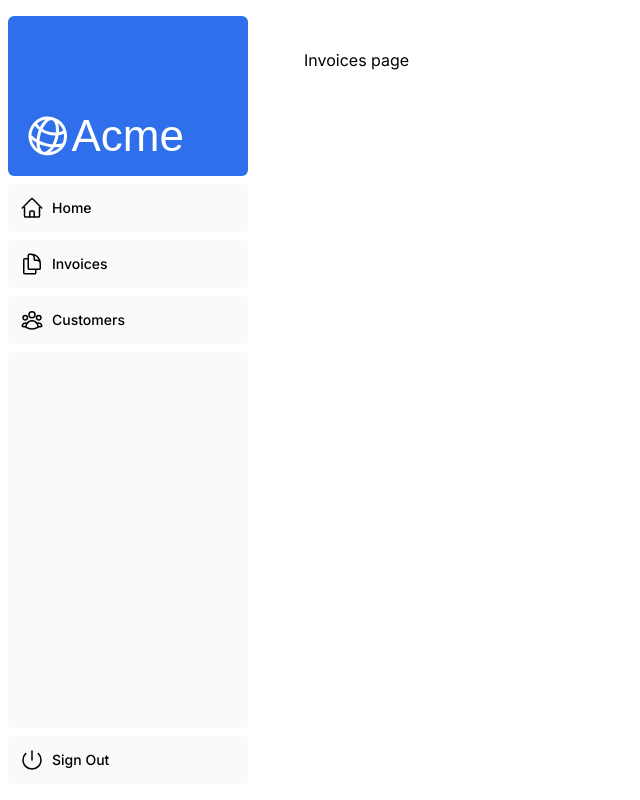
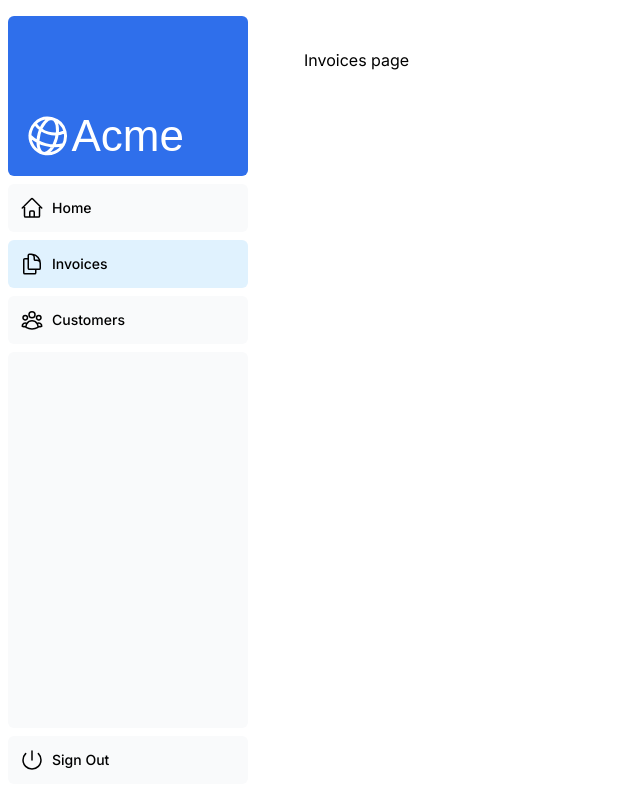
Before and after one commit to russlandy/first-next, a Next.js app: page /dashboard/invoices in a window 1280 px wide. Shown: the whole page, without its empty margins (0-640 px from the left). Built offline with nearby package versions, Linux system fonts and the light colour scheme; a web font is replaced by a local one.

Commit message:
add styles and links

```diff
--- a/app/ui/dashboard/nav-links.tsx
+++ b/app/ui/dashboard/nav-links.tsx
@@ -1,8 +1,13 @@
+'use client';
+
 import {
   UserGroupIcon,
   HomeIcon,
   DocumentDuplicateIcon,
 } from '@heroicons/react/24/outline';
+import Link from 'next/link';
+import { usePathname } from 'next/navigation';
+import clsx from 'clsx';
 
 // Map of links to display in the side navigation.
 // Depending on the size of the application, this would be stored in a database.
@@ -17,19 +22,23 @@
 ];
 
 export default function NavLinks() {
+  const pathname = usePathname();
   return (
     <>
       {links.map((link) => {
         const LinkIcon = link.icon;
         return (
-          <a
+          <Link
             key={link.name}
             href={link.href}
-            className="flex h-[48px] grow items-center justify-center gap-2 rounded-md bg-gray-50 p-3 text-sm font-medium hover:bg-sky-100 hover:text-blue-600 md:flex-none md:justify-start md:p-2 md:px-3"
+            className={clsx(
+              `flex h-[48px] grow items-center justify-center gap-2 rounded-md bg-gray-50 p-3 text-sm font-medium hover:bg-sky-100 hover:text-blue-600 md:flex-none md:justify-start md:p-2 md:px-3`,
+              { 'text-blur-600 bg-sky-100': pathname === link.href },
+            )}
           >
             <LinkIcon className="w-6" />
             <p className="hidden md:block">{link.name}</p>
-          </a>
+          </Link>
         );
       })}
     </>
```
